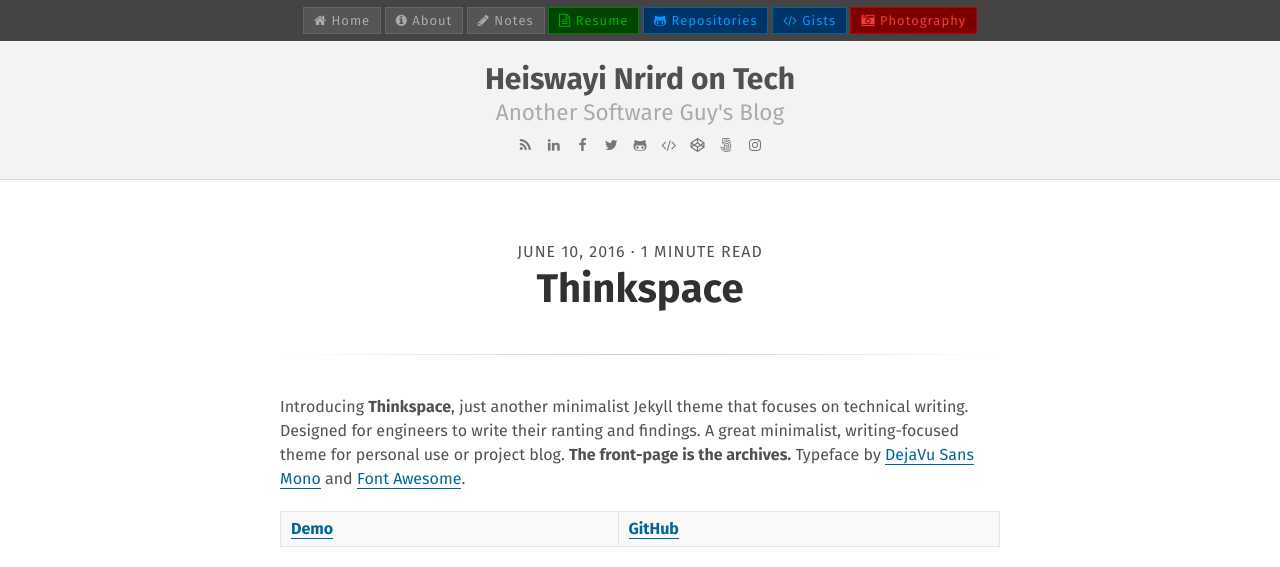
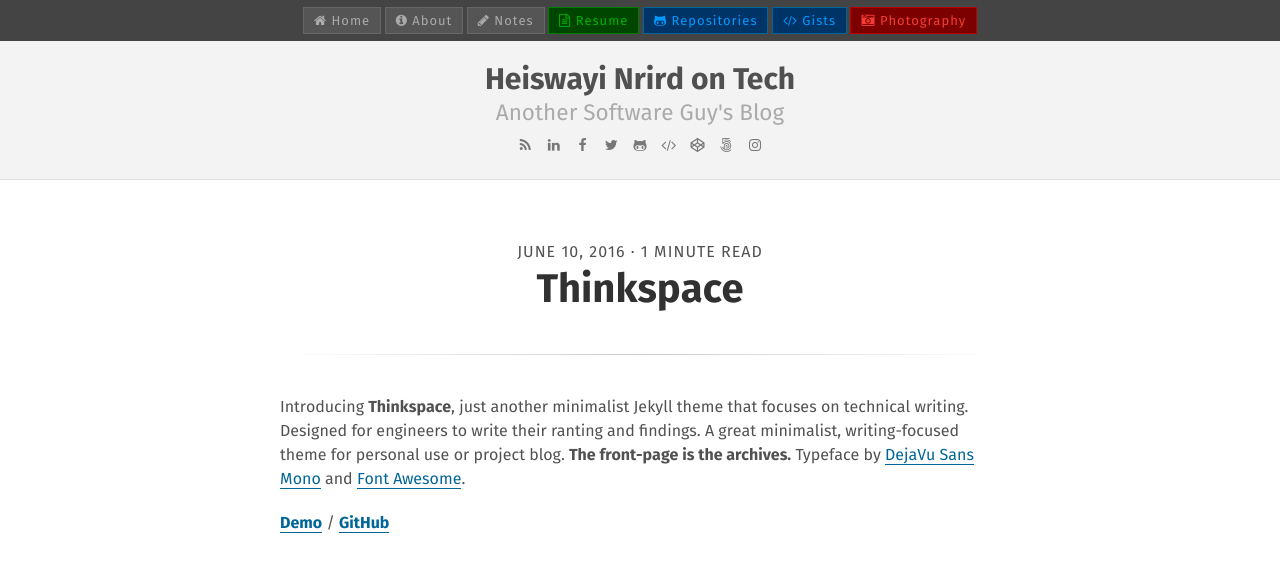
Before and after one commit to x-axis/heiswayi.github.io_jekyll_source, a Jekyll site: the page built from _posts/2016-06-10-thinkspace.md, in a window 1280 px wide. Shown: the top 567 px of the page. Built offline with Jekyll 4.4.1, drawn with Linux system fonts in a browser that asks for light colours; nearby versions of some CDN libraries.

Commit message:
Edit entry

```diff
--- a/_posts/2016-06-10-thinkspace.md
+++ b/_posts/2016-06-10-thinkspace.md
@@ -7,7 +7,7 @@
 
 Introducing **Thinkspace**, just another minimalist Jekyll theme that focuses on technical writing. Designed for engineers to write their ranting and findings. A great minimalist, writing-focused theme for personal use or project blog. **The front-page is the archives.** Typeface by [DejaVu Sans Mono](https://www.fontsquirrel.com/fonts/dejavu-sans-mono) and [Font Awesome](http://fontawesome.io/).
 
-[**Demo**](http://heiswayi.github.io/thinkspace/) | [**GitHub**](https://github.com/heiswayi/thinkspace)
+[**Demo**](http://heiswayi.github.io/thinkspace/) / [**GitHub**](https://github.com/heiswayi/thinkspace)
 
 ### Sreenshot
 
```
